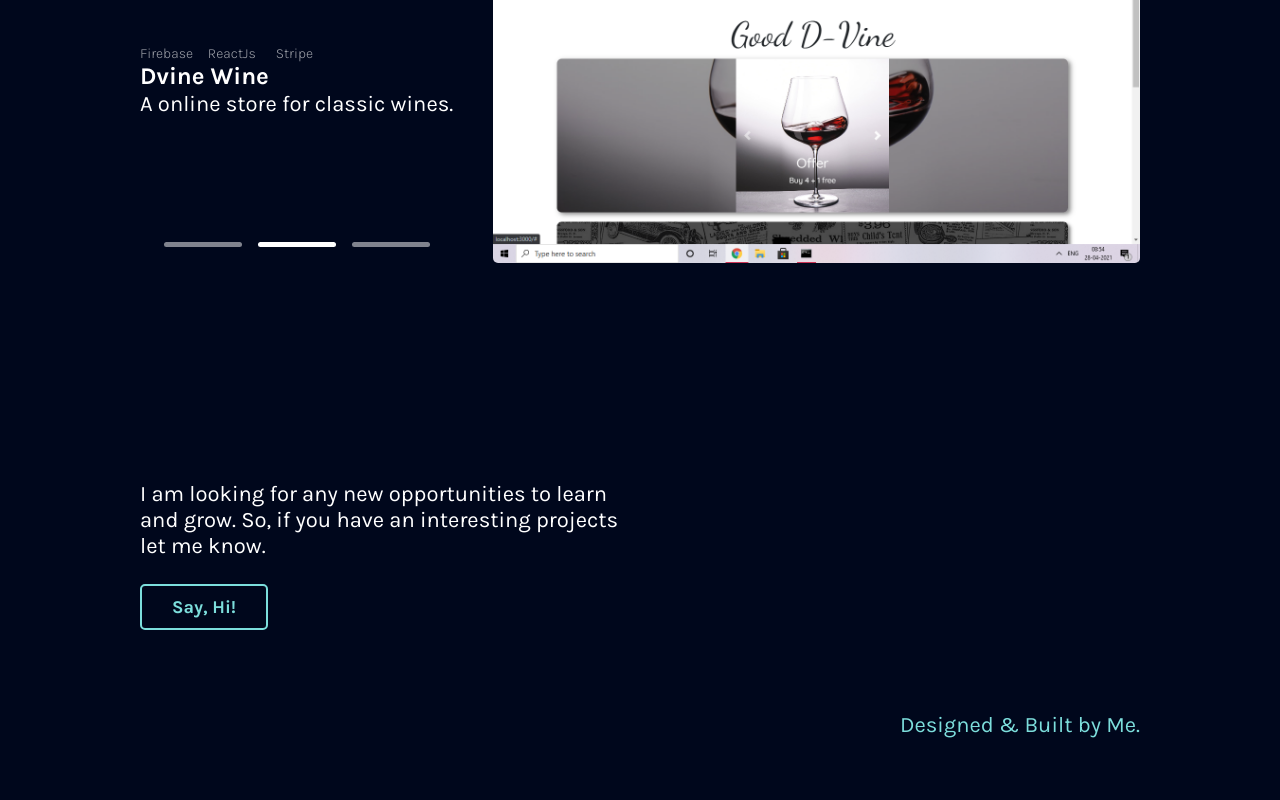
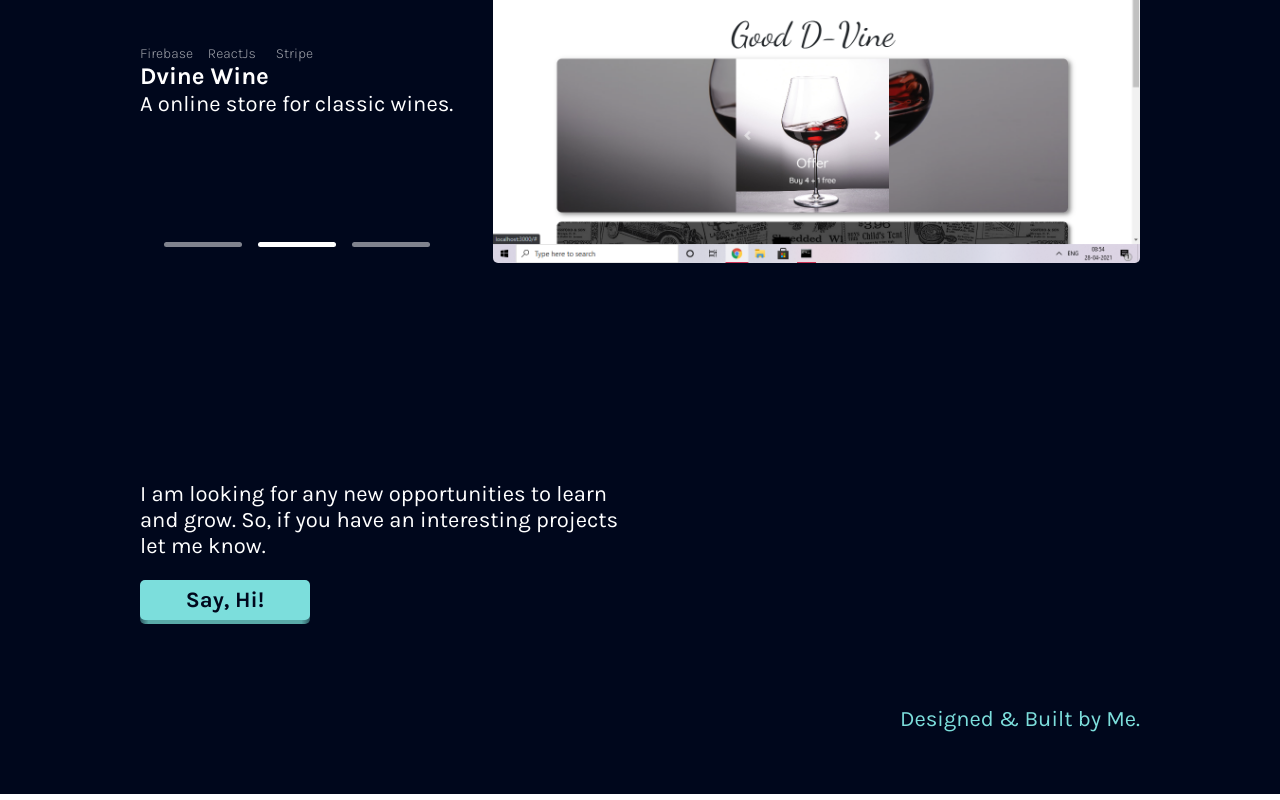
Before and after one commit to Jds-23/curly-robot, a Next.js app: page / in a window 1280 px wide. Shown: the part 1919-2719 px from the top of the page. Built offline with nearby package versions, Linux system fonts and the light colour scheme.

Commit message:
feat: 3d button #15

```diff
--- a/components/Contact.js
+++ b/components/Contact.js
@@ -2,7 +2,7 @@ import { useMediaQuery } from "react-responsive";
 import styled from "styled-components";
 
 const Contact = () => {
-
+    // target="_blank" rel="noopener noreferrer" href="mailto:joydeepsingha68.work@gmail.com"
     const isTablet = useMediaQuery({ query: '(max-width: 768px)' })
     const isMobile = useMediaQuery({ query: '(max-width: 425px)' })
     return (
@@ -11,8 +11,12 @@ const Contact = () => {
                 isMobile={isMobile}>
                 I am looking for any new opportunities to learn and grow. So, if you have an interesting projects let me know.
             </TextBox>
-            <EmailLink target="_blank" rel="noopener noreferrer" href="mailto:joydeepsingha68.work@gmail.com">
-                Say, Hi!
+            <EmailLink >
+                <span className="front">
+                    <span>
+                        Say, Hi!
+                    </span>
+                </span>
             </EmailLink>
         </Container>
     )
@@ -41,22 +45,43 @@ margin-bottom:20px;
 ${props => props.isMobile && 'place-items:center;'}
 `
 const EmailLink = styled.a`
-  position: relative;
-  display: block;
-  overflow: hidden;
-  border:2px solid #7CDEDC;
-  border-radius:5px;
-  background-color:transparent;
-  padding: 10px 30px;
-  color:#7CDEDC;
-  font-size:18px;
+  color:#fff;
+  font-size:22px;
   font-weight:700;
-  transition: all 0.25s ease-in-out;
-  width:fit-content;
-  cursor:pointer;
+  background: linear-gradient(90deg, #00071C -5.0%, #59AAA8 5.0%, #59AAA8 95.0%, #00071C 105.0%);
+  border-radius: 5px;
+  border: none;
+  padding: 0;
+  cursor: pointer;
+  outline-offset: 4px;
   margin-top:25px;
-  &:hover {
-  color: #00071C;
-  background-color:#7CDEDC;
+  color:#00071C;
+  width: 170px;
+  height: 40px;
+  transition: filter 600ms;
+  & .front {
+    display:grid;
+    place-items:center;
+    border-radius: 5px;
+    width: 170px;
+    height: 40px;
+    background-color:  #7CDEDC;
+    transform: translateY(-4px);
+    transition: transform 600ms cubic-bezier(.3, .7, .4, 1);
+  }
+  &:hover .front {
+    transform: translateY(-6px);
+    transition: transform 250ms cubic-bezier(.3, .7, .4, 1.5);
+  }
+  &:active .front {
+    transform: translateY(-2px);
+    transition: transform 34ms;
+  }
+  &:focus:not(:focus-visible) {
+    outline: none;
+  }
+  &:hover{
+      transition: filter 250ms;
+  filter: brightness(110%);
   }
 `
```
